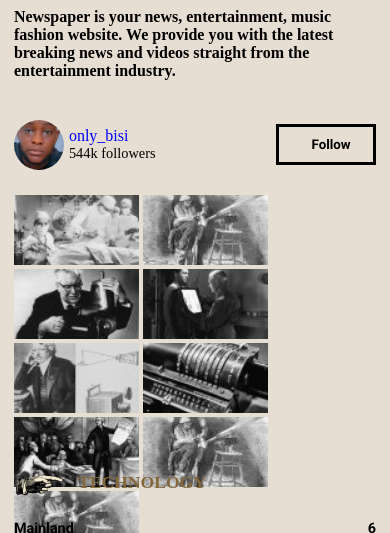
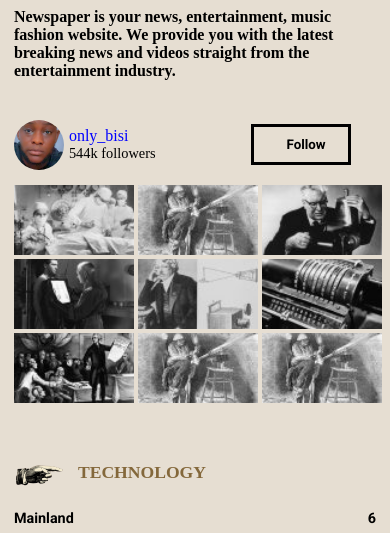
Before and after one commit to Harun23H/old-fashion-blog, a plain HTML site: page index.html in a window 390 px wide. Shown: the part 8003-8536 px from the top of the page. Drawn offline with Linux system fonts and the light colour scheme; a web font is replaced by a local one.

Commit message:
updatedb footer

```diff
--- a/style.css
+++ b/style.css
@@ -999,8 +999,11 @@ footer {
   }
 
   .footerTwo {
+    width: 100%;
+  }
+
+  .profile{
     padding: 0 10px;
-    width: 100%;
   }
 
   .username > span {
@@ -1013,7 +1016,7 @@ footer {
 
   .profile > button {
     border: solid #000;
-    margin-right: 0px;
+    margin-right: 25px;
   }
 
   .profile > button > a {
@@ -1021,11 +1024,12 @@ footer {
   }
 
   .post {
-    margin-top: 5px;
+    margin-top: 15px;
+    margin-left: 10px;
   }
 
   .post > img {
-    width: 125px;
+    width: 120px;
   }
 
   .footerThree {
```
